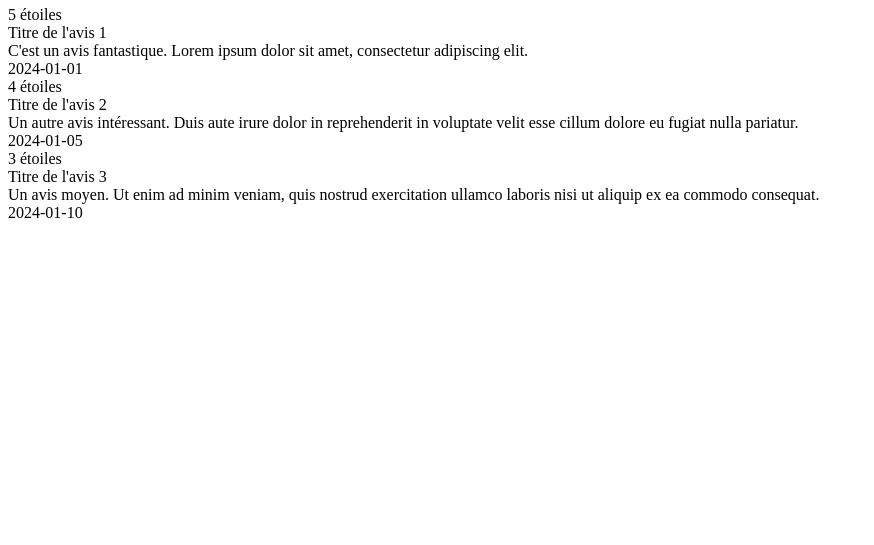
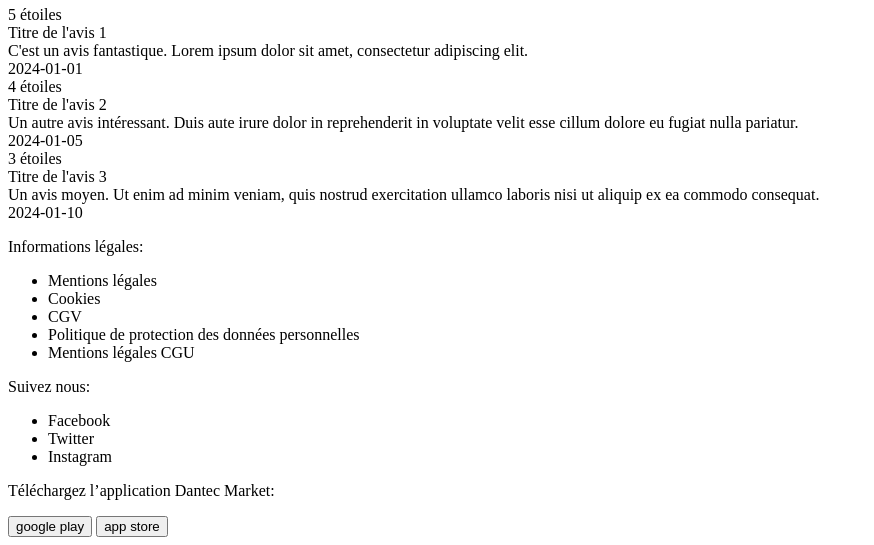
Before and after one commit to Majaj13/dantec_market, a Symfony app: template templates/acceuil/index.html.twig in a window 1280 px wide. Shown: the part 1001-1546 px from the top of the page, without its empty margins (0-874 px from the left). Before the commit the page ends 1219 px from the top, so only its background shows below. Run offline with Twig, Linux system fonts and the light colour scheme; the template is opened without the code that fills it, so the values that code supplies are empty; some libraries are stand-ins or nearby versions.

Commit message:
suiiiiiiiiiii

```diff
--- a/templates/acceuil/index.html.twig
+++ b/templates/acceuil/index.html.twig
@@ -80,7 +80,33 @@
 </div>
 
 <footer>
-
+    <div class="footer-container">
+    <div class="container-foot">
+        <p>Informations légales:</p>
+        <ul>
+            <li>Mentions légales</li>
+            <li>Cookies</li>
+            <li>CGV</li>
+            <li>Politique de protection des données personnelles</li>
+            <li>Mentions légales CGU</li>
+        </ul>
+    </div>
+    <div class="container-foot">
+        <p>Suivez nous:</p>
+        <ul>
+            <li>Facebook</li>
+            <li>Twitter</li>
+            <li>Instagram</li>
+        </ul>
+    </div>
+    </div>
+    <div class="footer-container">
+    <div class="container-foot">
+        <p>Téléchargez l’application Dantec Market:</p>
+        <button>google play</button>
+        <button>app store</button>
+    </div>
+    </div>
 </footer>
 
 
```
Also changed, not shown: assets/styles/test.scss (+40 -3 lines).
